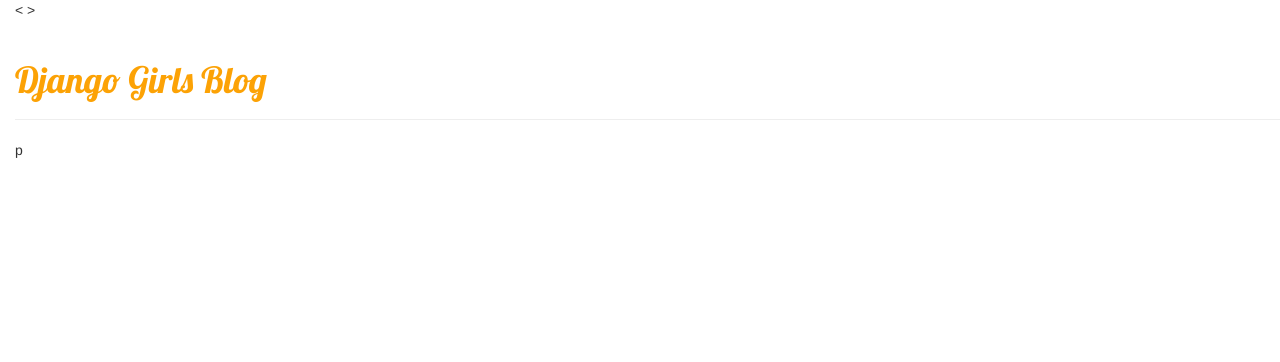
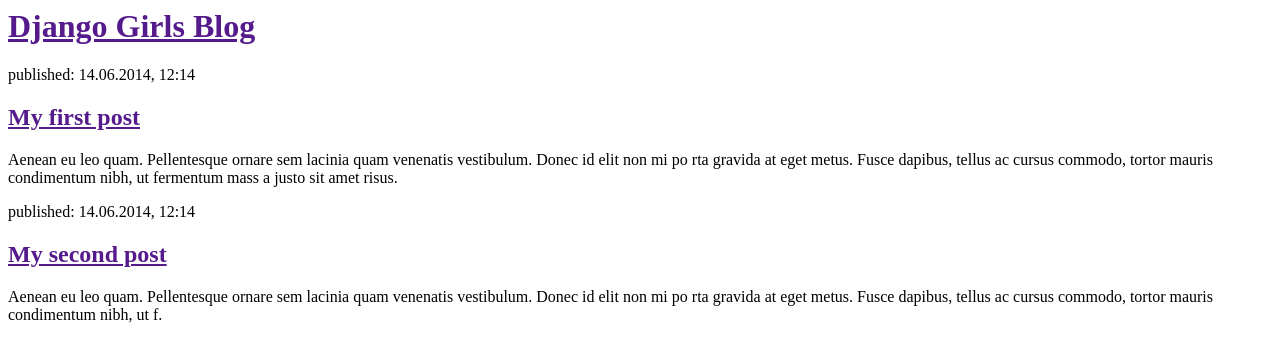
Before and after one commit to SeffyBella/my-first-blog, a Django app: page / in a window 1280 px wide. Shown: the top 362 px of the page. Run offline with Django 3.2, Linux system fonts and the light colour scheme; data that the repository does not hold is empty; some libraries are stand-ins or nearby versions.

Commit message:
Changed the HTML for the site.

```diff
--- a/blog/templates/blog/post_list.html
+++ b/blog/templates/blog/post_list.html
@@ -1,25 +1,22 @@
-{%	load	staticfiles	%}
 <html>
-    <<link	href="//fonts.googleapis.com/css?family=Lobster&subset=latin,latin-ext"	rel="stylesheet"	type="text/css">
->
-    <link	rel="stylesheet"	href="//maxcdn.bootstrapcdn.com/bootstrap/3.2.0/css/bootstrap.min.css">
-    <link	rel="stylesheet"	href="//maxcdn.bootstrapcdn.com/bootstrap/3.2.0/css/bootstrap-theme.min.css">
-    <link	rel="stylesheet"	href="{%	static	'css/blog.css'	%}">
-
-    <title>Django	Girls	blog</title>
+	<head>
+	    <title>Django Girls blog</title>
 	</head>
 	<body>
-    	<div class="page-header">
-    	    <h1><a	href="/">Django	Girls	Blog</a></h1>
-    	</div>
-		{%	for	post in	posts %}
-		<div class="post">
-			<p>published:	{{	post.published_date	}}</p>
-			<h1><a	href="">{{	post.title	}}</a></h1>
-			<p>{{	post.text|linebreaksbr	}}</p>
+		<div>
+		    <h1><a href="">Django Girls Blog</a></h1>
 		</div>
-		{%	endfor	%}
 
+	    <div>
+	    	<p>published: 14.06.2014, 12:14</p>
+	        <h2><a href="">My first	post</a></h2>
+	        <p>Aenean eu leo quam. Pellentesque	ornare sem lacinia quam	venenatis vestibulum. Donec	id	elit	non	mi	po rta	gravida	at	eget metus. Fusce dapibus, tellus ac cursus	commodo, tortor	mauris condimentum nibh, ut fermentum mass a justo sit amet	risus.</p>
+	    </div>
+
+	    <div>
+	    	<p>published: 14.06.2014, 12:14</p>
+	    	<h2><a	href="">My second post</a></h2>
+	    	<p>Aenean eu leo quam. Pellentesque	ornare sem lacinia quam	venenatis vestibulum. Donec	id elit	non	mi po rta gravida at eget metus. Fusce dapibus, tellus ac cursus commodo, tortor mauris	condimentum	nibh, ut f.</p>
+	    </div>
 	</body>
 </html>
-p
--- a/blog/urls.py
+++ b/blog/urls.py
@@ -1,6 +1,6 @@
 from django.conf.urls import url
-from	.	import	views
+from . import views
 
 urlpatterns = [
-	url(r'^$',	views.post_list,	name='post_list'),
+	url(r'^$', views.post_list,	name='post_list'),
 ]
--- a/mysite/urls.py
+++ b/mysite/urls.py
@@ -13,10 +13,10 @@ Including another URLconf
     1. Import the include() function: from django.conf.urls import url, include
     2. Add a URL to urlpatterns:  url(r'^blog/', include('blog.urls'))
 """
-from django.conf.urls import url, include
+from django.conf.urls import include, url
 from django.contrib import admin
 
 urlpatterns = [
     url(r'^admin/', admin.site.urls),
-    url(r'',	include('blog.urls')),
+    url(r'', include('blog.urls')),
 ]
```
